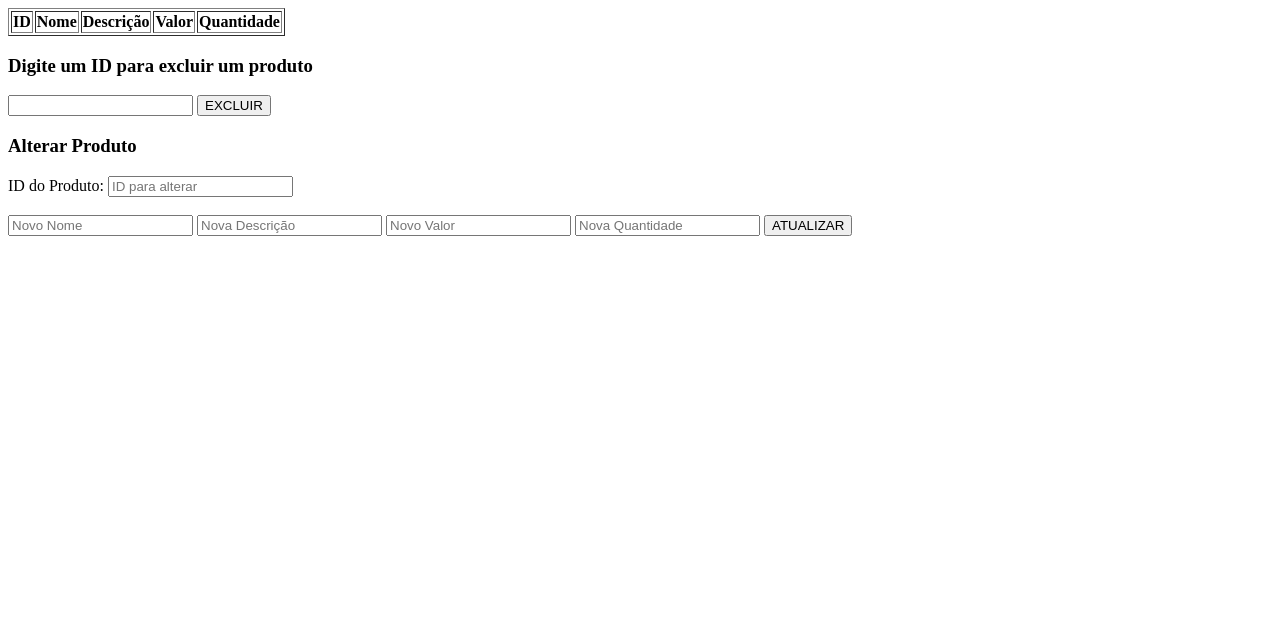
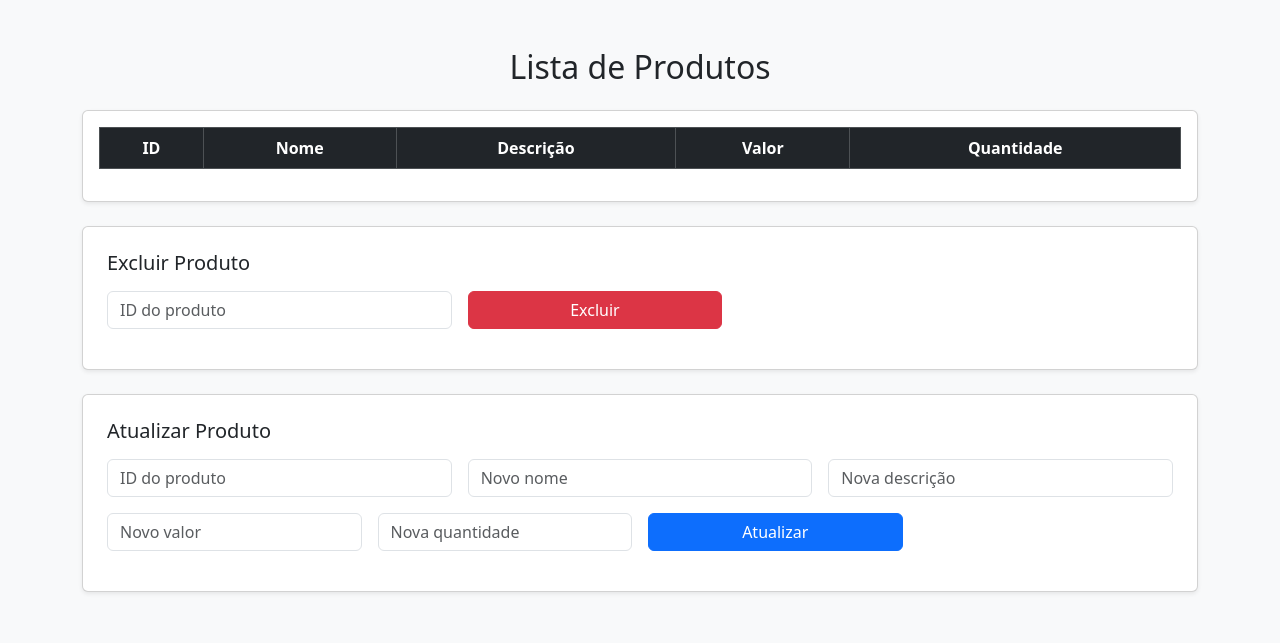
Before and after one commit to malvino11-28/api-gerenciamento-produto, a website with bundled scripts: page pages/produtos.html in a window 1280 px wide. Built offline with nearby package versions, Linux system fonts and the light colour scheme; no server answers.

Commit message:
feat: refatorar interface de cadastro e listagem de produtos, adicionar suporte a dotenv e configurar conexão com MySQL

```diff
--- a/index.html
+++ b/index.html
@@ -1,49 +1,103 @@
 <!doctype html>
-<html lang="en">
+<html lang="pt-br">
   <head>
     <meta charset="UTF-8" />
     <meta name="viewport" content="width=device-width, initial-scale=1.0" />
-    <title>Document</title>
+    <title>Cadastro de Produtos</title>
+
+    <!-- Bootstrap -->
+    <link
+      href="https://cdn.jsdelivr.net/npm/bootstrap@5.3.2/dist/css/bootstrap.min.css"
+      rel="stylesheet"
+    />
   </head>
-  <body>
-    <div id="">
-      <h1>CADASTRO DE PRODUTOS</h1>
 
-      <form id="form">
-        <div>
-          <label for="produto">Nome do produto</label>
-          <input type="text" name="nome" id="produto" />
-          <small id="msgNom" style="display: none"
-            >O nome não pode estar vazio!</small
-          >
+  <body class="bg-light">
+    <div class="container py-5">
+      <div class="row justify-content-center">
+        <div class="col-md-6">
+          <div class="card shadow-sm p-4">
+            <h2 class="text-center mb-4">Cadastro de Produtos</h2>
+
+            <form id="form">
+              <div class="mb-3">
+                <label for="produto" class="form-label">Nome do produto</label>
+                <input
+                  type="text"
+                  name="nome"
+                  id="produto"
+                  class="form-control"
+                />
+                <small id="msgNom" class="text-danger d-none">
+                  O nome não pode estar vazio!
+                </small>
+              </div>
+
+              <div class="mb-3">
+                <label for="descProd" class="form-label"
+                  >Descrição do produto</label
+                >
+                <input
+                  type="text"
+                  name="descricao"
+                  id="descProd"
+                  class="form-control"
+                />
+                <small id="msgDesc" class="text-danger d-none">
+                  A descrição não pode estar vazia!
+                </small>
+              </div>
+
+              <div class="mb-3">
+                <label for="valorProd" class="form-label"
+                  >Valor do produto</label
+                >
+                <input
+                  type="text"
+                  name="valor"
+                  id="valorProd"
+                  class="form-control"
+                />
+                <small id="msgV" class="text-danger d-none">
+                  Digite um valor decimal
+                </small>
+              </div>
+
+              <div class="mb-3">
+                <label for="qtdProd" class="form-label"
+                  >Quantidade em estoque</label
+                >
+                <input
+                  type="number"
+                  name="quantidade"
+                  id="qtdProd"
+                  class="form-control"
+                />
+                <small id="msgQTD" class="text-danger d-none">
+                  Digite a quantidade com números inteiros
+                </small>
+              </div>
+
+              <div class="d-grid mb-3">
+                <button type="submit" class="btn btn-primary">Cadastrar</button>
+              </div>
+
+              <div class="text-center">
+                <a
+                  href="./pages/produtos.html"
+                  class="btn btn-outline-secondary btn-sm"
+                >
+                  Ver produtos
+                </a>
+              </div>
+            </form>
+          </div>
         </div>
-        <div>
-          <label for="descricao">Descrição do produto</label>
-          <input type="text" name="descricao" id="descProd" />
-          <small id="msgDesc" style="display: none"
-            >A descrição não pode estar vazia!</small
-          >
-        </div>
-        <div>
-          <label for="valor">Valor do produto</label>
-          <input type="text" name="valor" id="valorProd" />
-          <small id="msgV" style="display: none">Digite um valor decimal</small>
-        </div>
-        <div>
-          <label for="qtd">Quantidade em estoque</label>
-          <input type="number" name="quantidade" id="qtdProd" />
-          <small id="msgQTD" style="display: none"
-            >Digite a quantidade com números inteiros</small
-          >
-        </div>
+      </div>
+    </div>
 
-        <div>
-          <button type="submit">CADASTRAR</button>
-        </div>
-      </form>
-      <a href="./pages/produtos.html">Ver produtos</a>
-    </div>
-    <div id="div"></div>
+    <div id="div" class="text-center mt-3"></div>
+
     <script type="module" src="./js/script.js"></script>
   </body>
 </html>
--- a/js/ui.js
+++ b/js/ui.js
@@ -1,9 +1,10 @@
 export function msgErro(idMsg) {
   const sm = document.getElementById(idMsg);
-  sm.style.display = "block";
+  sm.classList.remove("d-none");
 }
 
 export function limpMsg(idMsg) {
   const sm = document.getElementById(idMsg);
-  sm.style.display = "none";
+
+  sm.classList.add("d-none");
 }
--- a/package.json
+++ b/package.json
@@ -2,6 +2,7 @@
   "type": "module",
   "dependencies": {
     "cors": "^2.8.6",
+    "dotenv": "^17.3.1",
     "express": "^5.2.1",
     "mysql2": "^3.20.0"
   }
--- a/pages/produtos.html
+++ b/pages/produtos.html
@@ -1,13 +1,29 @@
 <!doctype html>
-<html lang="en">
+<html lang="pt-br">
   <head>
     <meta charset="UTF-8" />
     <meta name="viewport" content="width=device-width, initial-scale=1.0" />
-    <title>Document</title>
+    <title>Produtos</title>
+
+    <!-- Bootstrap -->
+    <link
+      href="https://cdn.jsdelivr.net/npm/bootstrap@5.3.2/dist/css/bootstrap.min.css"
+      rel="stylesheet"
+    />
   </head>
-  <body>
-    <table border="1">
-      <thead>
+
+  <body class="bg-light">
+    <div class="container py-5">
+      <!-- Título -->
+      <h2 class="text-center mb-4">Lista de Produtos</h2>
+
+      <!-- Tabela -->
+      <div class="card shadow-sm p-3 mb-4">
+        <div class="table-responsive">
+          <table
+            class="table table-bordered table-hover text-center align-middle"
+          >
+            <thead class="table-dark">
               <tr>
                 <th>ID</th>
                 <th>Nome</th>
@@ -18,34 +34,100 @@
             </thead>
             <tbody></tbody>
           </table>
-    <form id="formD">
-      <h3>Digite um ID para excluir um produto</h3>
-      <input type="number" id="id" />
-      <button type="submit">EXCLUIR</button>
-      <span id="msg" style="display: none">Informe um id</span>
+        </div>
+      </div>
+
+      <!-- Excluir -->
+      <div class="card shadow-sm p-4 mb-4">
+        <h5 class="mb-3">Excluir Produto</h5>
+
+        <form id="formD" class="row g-3 align-items-center">
+          <div class="col-md-4">
+            <input
+              type="number"
+              id="id"
+              class="form-control"
+              placeholder="ID do produto"
+            />
+          </div>
+
+          <div class="col-md-3">
+            <button type="submit" class="btn btn-danger w-100">Excluir</button>
+          </div>
+
+          <div class="col-12">
+            <small id="msg" class="text-danger d-none">
+              Informe um ID válido
+            </small>
+          </div>
         </form>
+      </div>
 
-    <form id="formP">
-      <h3>Alterar Produto</h3>
+      <!-- Atualizar -->
+      <div class="card shadow-sm p-4">
+        <h5 class="mb-3">Atualizar Produto</h5>
 
-      <!-- Campo para o ID (para saber QUAL produto alterar) -->
-      <label for="idPut">ID do Produto:</label>
-      <input type="number" id="idPut" placeholder="ID para alterar" />
+        <form id="formP" class="row g-3">
+          <div class="col-md-4">
+            <input
+              type="number"
+              id="idPut"
+              class="form-control"
+              placeholder="ID do produto"
+            />
+          </div>
 
-      <br /><br />
+          <div class="col-md-4">
+            <input
+              type="text"
+              id="namePut"
+              class="form-control"
+              placeholder="Novo nome"
+            />
+          </div>
 
-      <!-- Novos campos para os dados que o servidor exige -->
-      <input type="text" id="namePut" placeholder="Novo Nome" />
-      <input type="text" id="descPut" placeholder="Nova Descrição" />
-      <input type="number" step="0.01" id="valorPut" placeholder="Novo Valor" />
-      <input type="number" id="qtdPut" placeholder="Nova Quantidade" />
+          <div class="col-md-4">
+            <input
+              type="text"
+              id="descPut"
+              class="form-control"
+              placeholder="Nova descrição"
+            />
+          </div>
 
-      <button type="submit">ATUALIZAR</button>
+          <div class="col-md-3">
+            <input
+              type="number"
+              step="0.01"
+              id="valorPut"
+              class="form-control"
+              placeholder="Novo valor"
+            />
+          </div>
 
-      <span id="msgPut" style="display: none; color: red"
-        >Informe os dados corretamente</span
-      >
+          <div class="col-md-3">
+            <input
+              type="number"
+              id="qtdPut"
+              class="form-control"
+              placeholder="Nova quantidade"
+            />
+          </div>
+
+          <div class="col-md-3">
+            <button type="submit" class="btn btn-primary w-100">
+              Atualizar
+            </button>
+          </div>
+
+          <div class="col-12">
+            <small id="msgPut" class="text-danger d-none">
+              Informe os dados corretamente
+            </small>
+          </div>
         </form>
+      </div>
+    </div>
 
     <script type="module" src="/js/atualiza.js"></script>
     <script type="module" src="/js/delete.js"></script>
```
Also changed, not shown: server.js (+14 -4 lines), README.md, 3 other files. Lines whose indentation alone changed are shown as unchanged.
